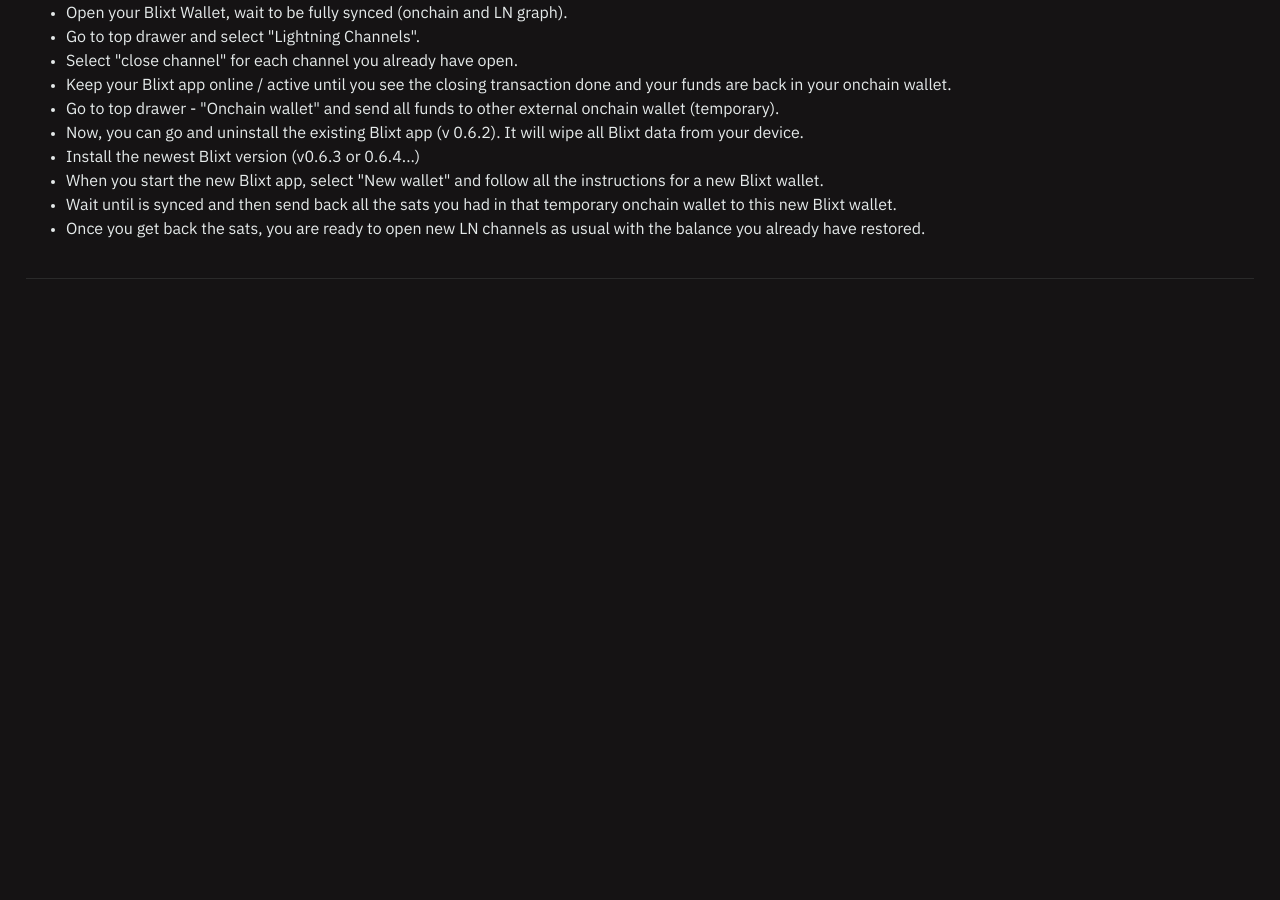
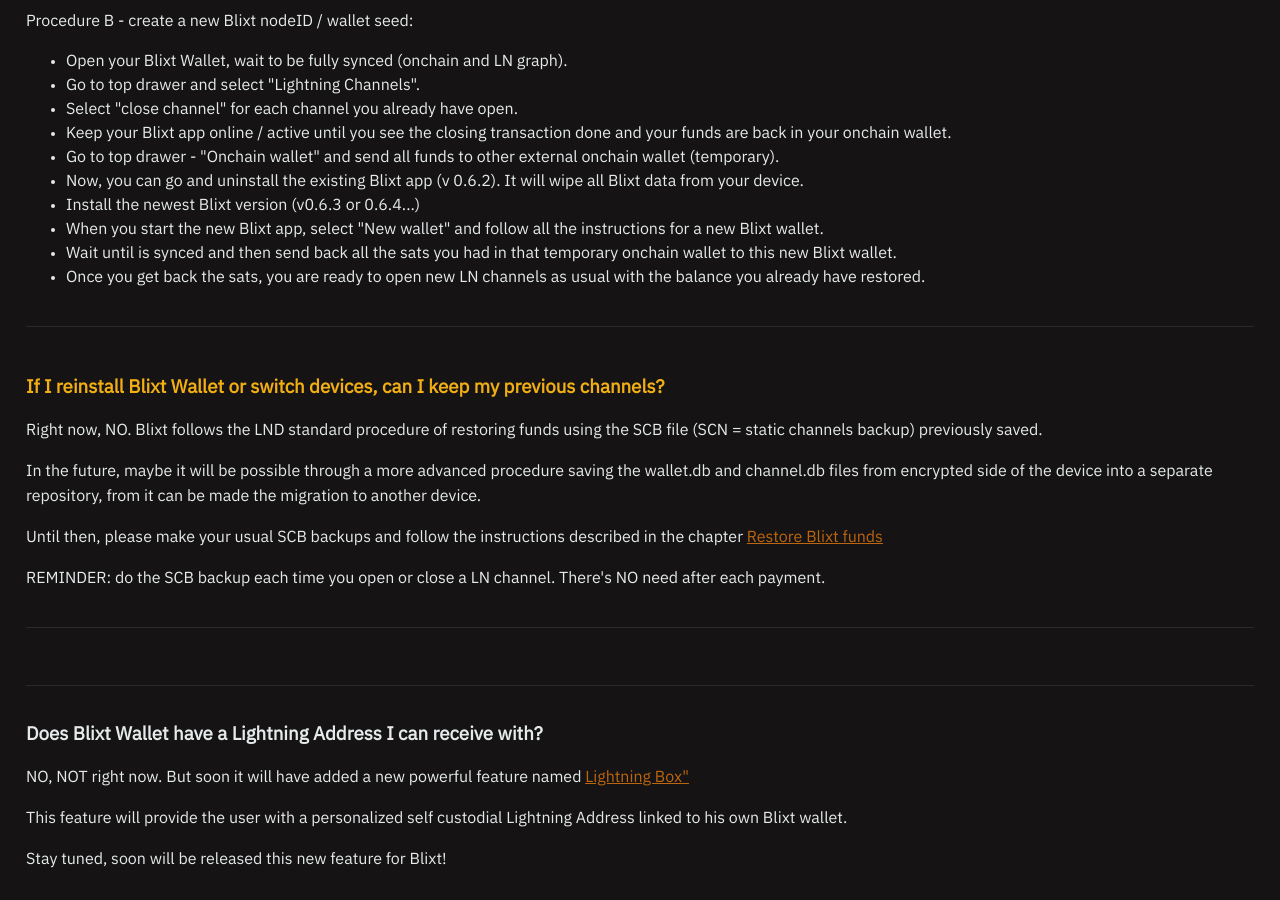
Before and after one commit to BlixtWallet/blixtwallet.github.io, a Jekyll site: the page built from faq.html, in a window 1280 px wide and 900 px high, scrolled down 11877 px. Built offline with Jekyll 4.4.1, drawn with Linux system fonts in a browser that asks for light colours; before the commit the page ends 12204 px from its top, so only the background shows below that; some of the changed text lies outside the part shown.

Commit message:
add 2 new FAQ

```diff
--- a/faq.html
+++ b/faq.html
@@ -46,6 +46,8 @@
       <li><a href="#closing-channels">What would be the procedure to close channels with a peer node?</a></li>
       <li><a href="#restore-external">Can I restore my Blixt wallet into another app?</a></li>
       <li><a href="#pruned-zombies">Payments with Blixt not working. What can I do?</a></li>
+      <li><a href="#blixt-migrate">If I reinstall Blixt wallet or switch devices, can I keep my previous channels?</a></li>
+      <li><a href="#blixt-lnaddress">Does Blixt Wallet have a Lightning Address I can receive with?</a></li>
     </ul>
   </section>
   <section id="what-is-ln">
@@ -645,5 +647,18 @@
       <li>Once you get back the sats, you are ready to open new LN channels as usual with the balance you already have restored.</li>
     </ul>
   </section>
-
+  <section id="blixt-migrate">
+    <h3>If I reinstall Blixt Wallet or switch devices, can I keep my previous channels?</h3>
+    <p>Right now, NO. Blixt follows the LND standard procedure of restoring funds using the SCB file (SCN = static channels backup) previously saved.</p>
+    <p>In the future, maybe it will be possible through a more advanced procedure saving the wallet.db and channel.db files
+       from encrypted side of the device into a separate repository, from it can be made the migration to another device.</p>
+    <p>Until then, please make your usual SCB backups and follow the instructions described in the chapter <a href="#blixt-restore">Restore Blixt funds</a></p>
+    <p>REMINDER: do the SCB backup each time you open or close a LN channel. There's NO need after each payment.</p>
+  </section>
+  <section id="blixt-lnaddress"></section>
+    <h3>Does Blixt Wallet have a Lightning Address I can receive with?</h3>
+    <p>NO, NOT right now. But soon it will have added a new powerful feature named <a href="https://github.com/hsjoberg/lightning-box">Lightning Box"</a></p>
+    <p>This feature will provide the user with a personalized self custodial Lightning Address linked to his own Blixt wallet.</p>
+    <p>Stay tuned, soon will be released this new feature for Blixt!</p>
+  </section>
 </article>
```
Also changed, not shown: faq_es.html (+16 -1 lines).
